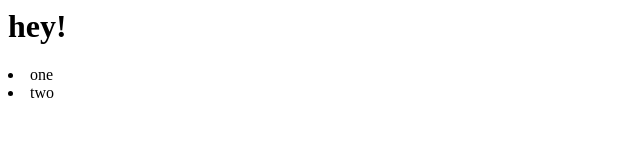
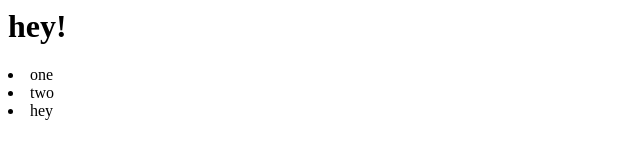
Before and after one commit to brummetj/testGithub, a plain HTML site: page index.html in a window 1280 px wide. Shown: the full height of the page, 0-640 px from the left. Drawn offline with Linux system fonts and the light colour scheme.

Commit message:
commit 2

```diff
--- a/index.html
+++ b/index.html
@@ -3,3 +3,5 @@
 <li>one</li>
 <li>two</li>
 </div>
+
+<li> hey </li>
```
